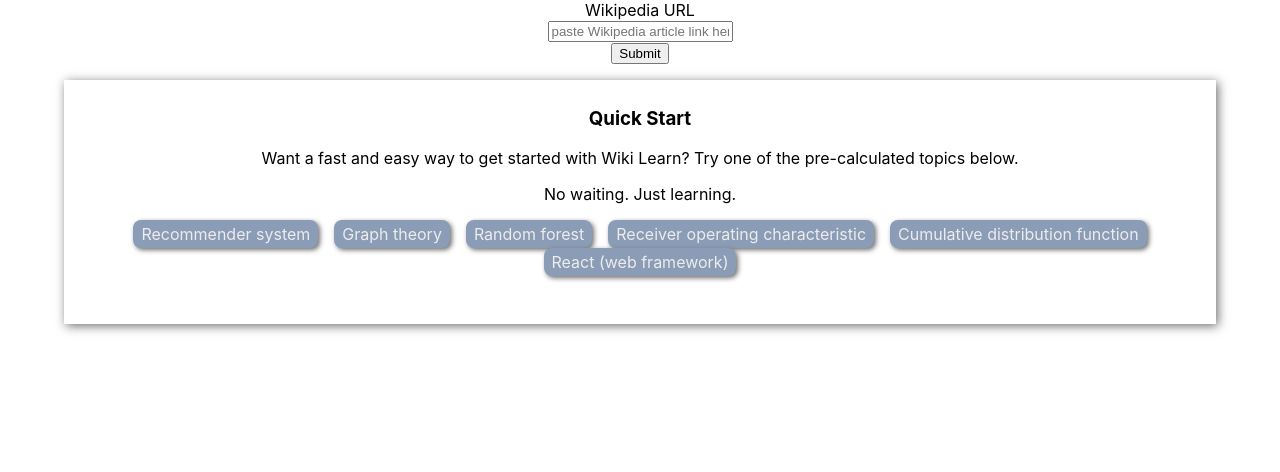
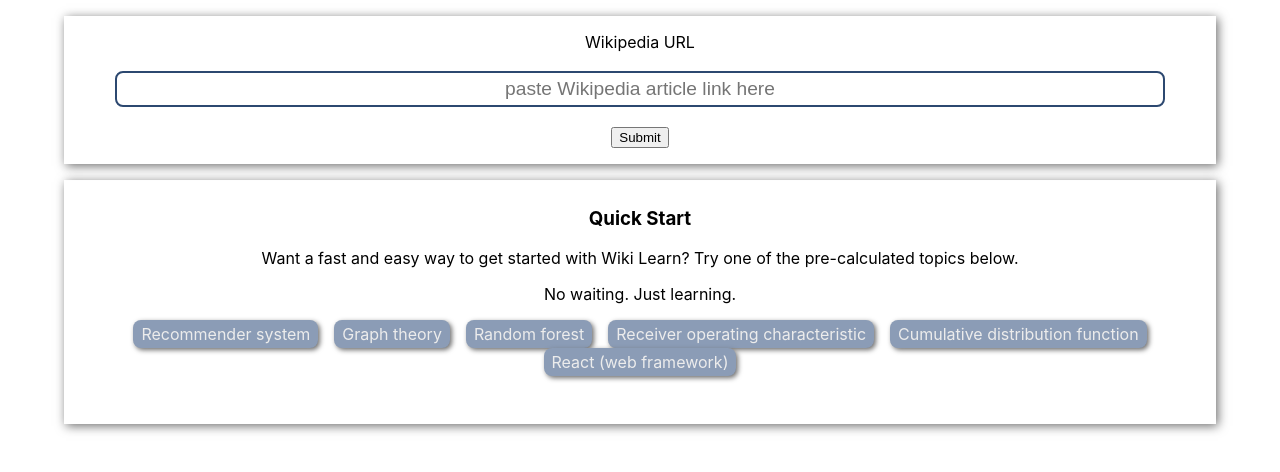
Before and after one commit to QED0711/wiki_learn_react, a React (Create React App) app: page / in a window 1280 px wide. Shown: the top 472 px of the page. Built offline with nearby package versions, Linux system fonts and the light colour scheme.

Commit message:
added style for main input

```diff
--- a/src/App.css
+++ b/src/App.css
@@ -8,6 +8,40 @@
 .App {
   text-align: center;
 }
+
+
+
+
+
+
+
+#entry-input{
+  width: 90%;
+  max-width: 1300px;
+  margin: 1em auto;
+  padding: 1em 0;
+
+  box-shadow: 2px 2px 10px var(--shadow-dark);
+}
+
+#entry-input input[type="text"]{
+  margin: 1em 0;
+  width: 90%;
+  padding: 0.25em;
+  text-align: center;
+  font-size: 1.2em;
+
+  border: 2px solid var(--dark-blue);
+  border-radius: 8px;
+
+}
+
+
+
+
+
+
+
 
 
 .position-before{
```
